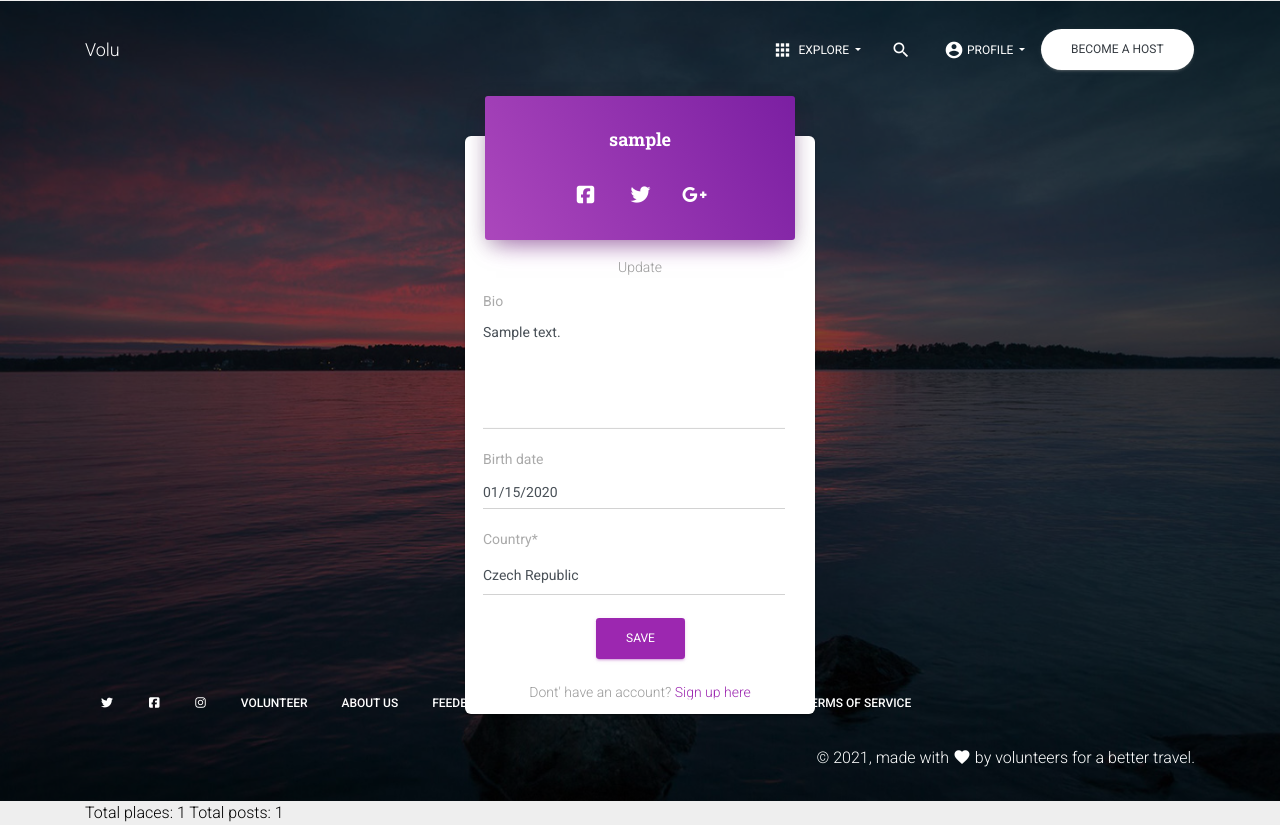
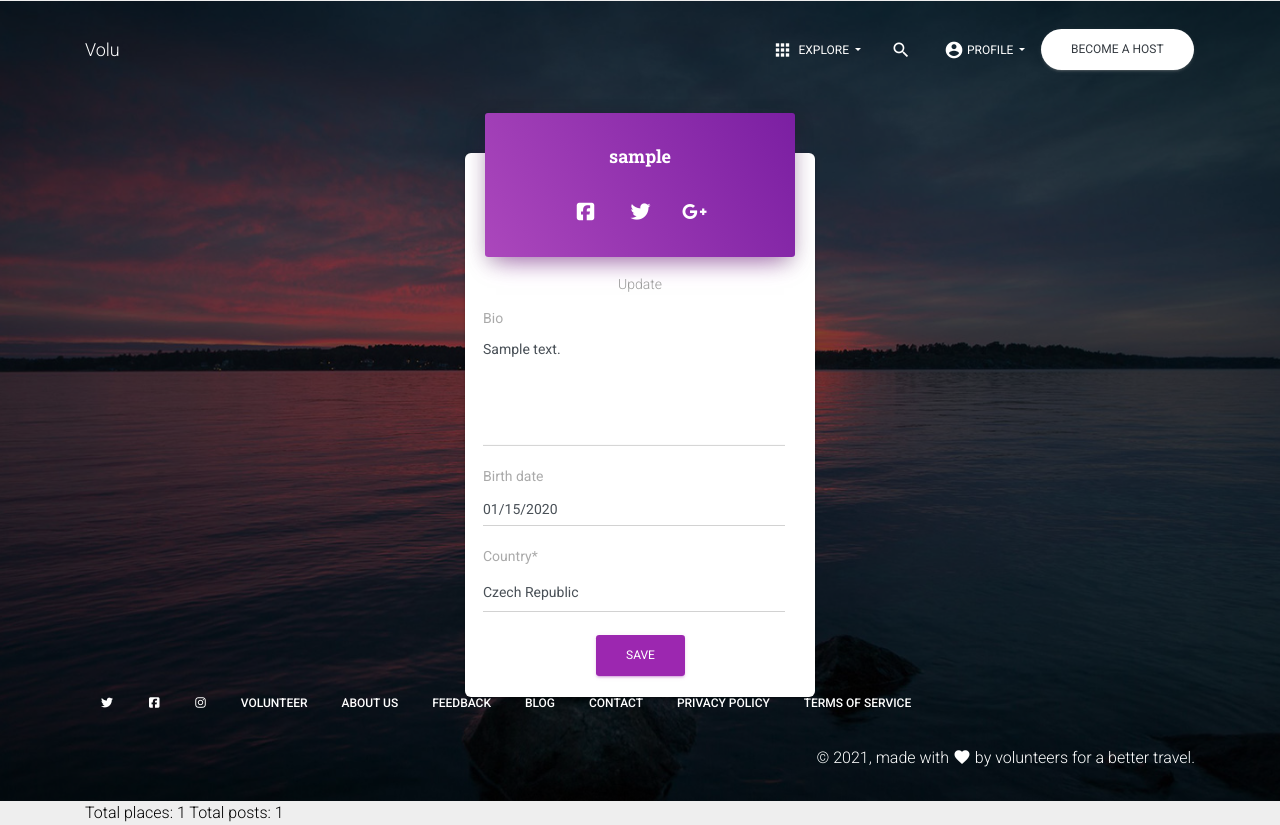
Before and after one commit to gurupratap-matharu/volu, a Django app: page /profile/00000000-0000-0000-0000-000000000001/update/ in a window 1280 px wide. Run offline with Django 3.2, Linux system fonts and the light colour scheme; a user stored in the database is signed in; tables that the repository leaves empty hold one stand-in row (values such as "Sample post"); parts of the project's set-up code (start-up, migrations or seed data) failed here and were passed over; some libraries are stand-ins or nearby versions.

Commit message:
Remove irrelevant signup link

```diff
--- a/backend/users/templates/users/profile_update_form.html
+++ b/backend/users/templates/users/profile_update_form.html
@@ -34,10 +34,6 @@
                         <div class="text-center mb-3">
                             <button type="submit" class="btn btn-primary text-white">Save</button>
                         </div>
-
-                        <p class="description text-center">Dont' have an account? <a
-                                href="{% url 'account_signup' %}">Sign
-                                up here</a></p>
                 </div>
                 </form>
             </div>
```
